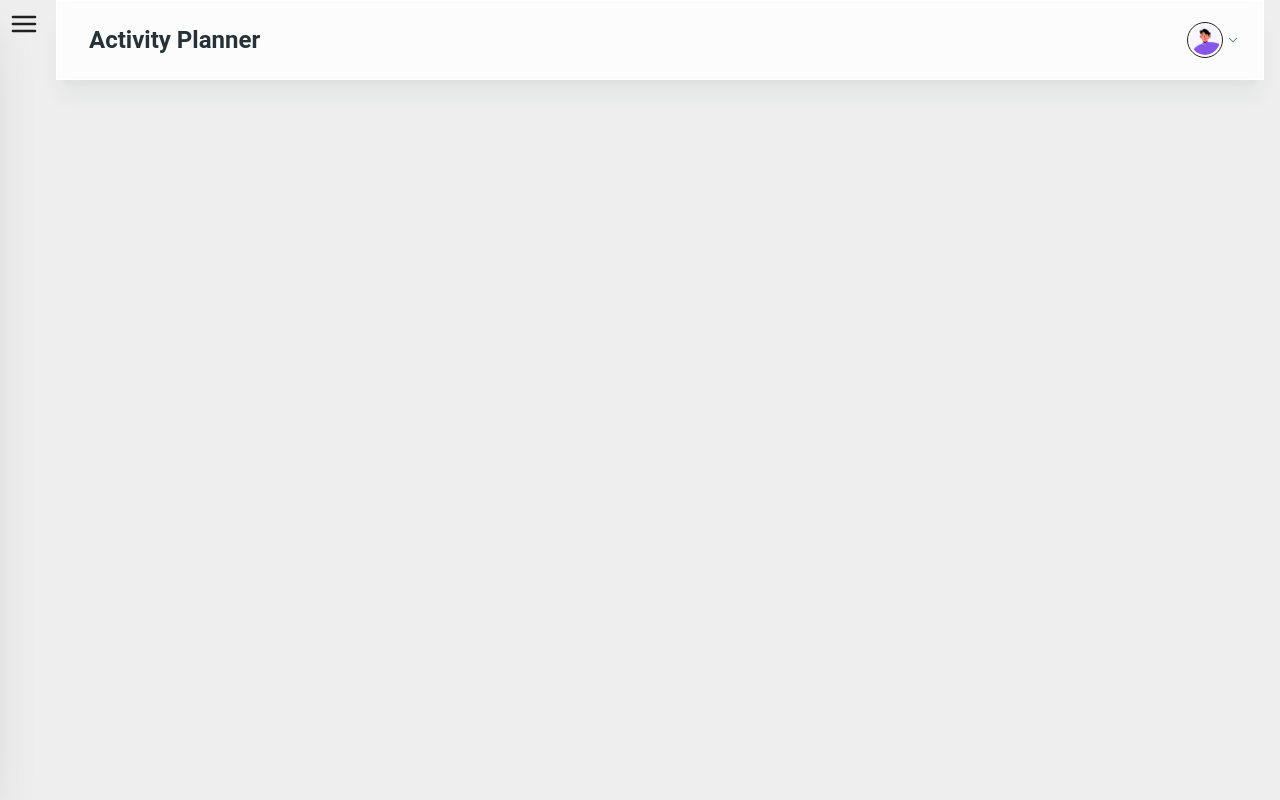
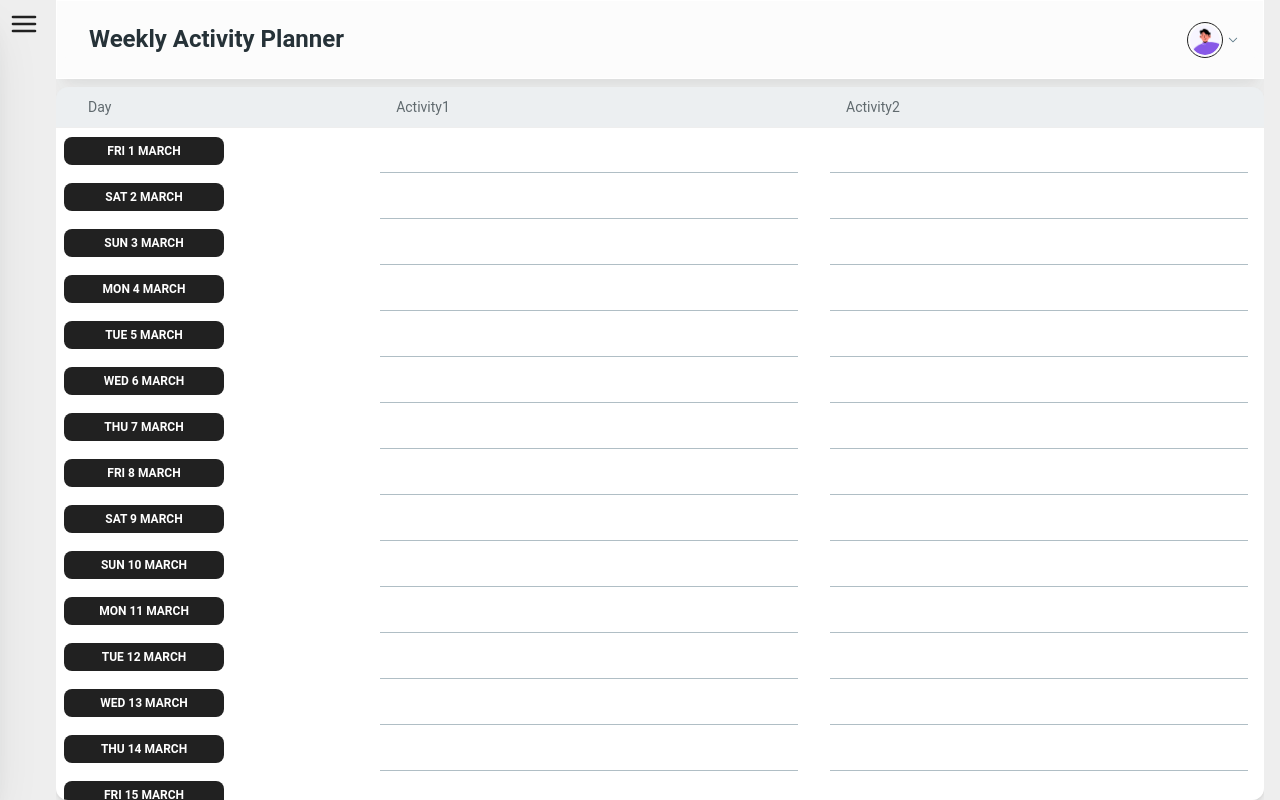
Before and after one commit to lisaspencer1997/FitnessFusionPlan, a React (Vite) app: page /activity-planner in a window 1280 px wide. Built offline with nearby package versions, Linux system fonts and the light colour scheme.

Commit message:
activity planner release, it is exactly as the food planner, but on a wider scale (monthly)

```diff
--- a/src/pages/ActivityPlanner.jsx
+++ b/src/pages/ActivityPlanner.jsx
@@ -1,10 +1,164 @@
+import React, { useState, useEffect } from 'react';
+import { Card, Typography, Input, Chip, Button } from "@material-tailwind/react";
 import Header from '../components/Header';
 
+import { FontAwesomeIcon } from '@fortawesome/react-fontawesome';
+import { faTrash } from '@fortawesome/free-solid-svg-icons';
+
+// Defining the header
+const TABLE_HEAD = ["Day", "Activity1", "Activity2"];
+
 const ActivityPlanner = () => {
+    // initialisation
+    const initialData = {};
+
+    // Function to get the number of days in a month
+    const getDaysInMonth = (year, month) => new Date(year, month + 1, 0).getDate();
+
+    const [calendarData, setCalendarData] = useState(() => loadFromLocalStorage() || initialData);
+    const [currentMonth, setCurrentMonth] = useState([]);
+
+    useEffect(() => {
+        const storedData = JSON.parse(localStorage.getItem('ActivityPlannerData'));
+        setCalendarData(storedData || initialData);
+
+        setCurrentMonth(getCurrentMonth());
+    }, []);
+
+    useEffect(() => {
+        localStorage.setItem('ActivityPlannerData', JSON.stringify(calendarData));
+    }, [calendarData]);
+
+    const getCurrentMonth = () => {
+        const currentDate = new Date();
+        const currentYear = currentDate.getFullYear();
+        const currentMonth = currentDate.getMonth();
+        const daysInMonth = getDaysInMonth(currentYear, currentMonth);
+
+        const monthDates = [...Array(daysInMonth)].map((_, index) => {
+            const date = new Date(currentYear, currentMonth, index + 1);
+            return date;
+        });
+
+        return monthDates;
+    }
+
+    const handleInputChange = (day, activityType, value) => {
+        setCalendarData((prevData) => ({
+            ...prevData,
+            [day.toLocaleDateString('en-GB')]: {
+                ...prevData[day.toLocaleDateString('en-GB')],
+                [activityType]: value,
+            },
+        }));
+    };
+
+    useEffect(() => {
+        const currentYear = new Date().getFullYear();
+        const currentMonth = new Date().getMonth();
+        const daysInMonth = getDaysInMonth(currentYear, currentMonth);
+
+        const updatedData = {};
+        for (let i = 1; i <= daysInMonth; i++) {
+            const day = new Date(currentYear, currentMonth, i).toLocaleDateString('en-GB');
+            updatedData[day] = calendarData[day] || { activity1: '', activity2: '' }
+        }
+
+        setCalendarData(updatedData);
+    }, []);
+
+    function loadFromLocalStorage() {
+        const storedData = JSON.parse(localStorage.getItem('ActivityPlannerData'));
+        return storedData;
+    }
+
+    // Function to clear local storage and content
+    const clearLocalStorageAndContent = () => {
+        // Clear local storage
+        localStorage.removeItem('ActivityPlannerData');
+
+        // Clear content of the page
+        setCalendarData(initialData);
+        setCurrentMonth(getCurrentMonth());
+    };
+
     return (
-        <>
-            <Header heading='Activity Planner'/>
-        </>
+        <div className='flex flex-col gap-2 h-svh overflow-auto'>
+            <Header heading='Weekly Activity Planner' />
+            <Card className="h-svh overflow-y-scroll">
+                <table className="text-left">
+
+                    {/* TABLE HEADER */}
+                    <thead>
+                        <tr className='border-blue-gray-100 bg-blue-gray-50 h-10'>
+
+                            {/* HEADER MAP */}
+                            {TABLE_HEAD.map((head, i) => (
+                                <th key={i}
+                                    className="border-b px-4"
+                                >
+                                    <Typography
+                                        variant="small"
+                                        color="blue-gray"
+                                        className="font-normal leading-none opacity-70 ps-4"
+                                    >
+                                        {head}
+                                    </Typography>
+                                </th>
+                            ))}
+                        </tr>
+                    </thead>
+
+                    {/* TABLE BODY */}
+                    <tbody>
+
+                        {/* MAPPING AROUND THE MONTH DATES */}
+                        {currentMonth.map((date, index) => (
+                            <tr key={index}>
+                                <td className='p-2 text-center'><Chip className="w-40" value={date.toLocaleDateString('en-GB', { weekday: 'short', day: 'numeric', month: 'long' })} /></td>
+                                <td className='px-4'>
+                                    <Input
+                                        variant="standard"
+                                        label=""
+                                        placeholder=""
+                                        type="text"
+
+                                        // Populating with information from the Local Storage, if any
+                                        value={calendarData[date.toLocaleDateString('en-GB')]?.activity1 || ''}
+
+                                        // On change, update the local storage
+                                        onChange={(e) => handleInputChange(date, 'activity1', e.target.value)}
+                                        className='hover:bg-blue-gray-100/80 px-4 hover:cursor-pointer'
+                                    />
+                                </td>
+                                <td className='px-4'>
+                                    <Input
+                                        variant="standard"
+                                        label=""
+                                        placeholder=""
+                                        type="text"
+                                        value={calendarData[date.toLocaleDateString('en-GB')]?.activity2 || ''}
+                                        onChange={(e) => handleInputChange(date, 'activity2', e.target.value)}
+                                        className='hover:bg-blue-gray-100/80 px-4 hover:cursor-pointer'
+                                    />
+                                </td>
+                            </tr>
+                        ))}
+                    </tbody>
+                </table>
+                <div className="p-2">
+                    <Button
+                        onClick={clearLocalStorageAndContent}
+                        color='red'
+                        fullWidth={true}
+                        ripple={true}
+                        size='lg'
+                    >
+                        <FontAwesomeIcon icon={faTrash} />
+                    </Button>
+                </div>
+            </Card>
+        </div>
     )
 }
 
```
